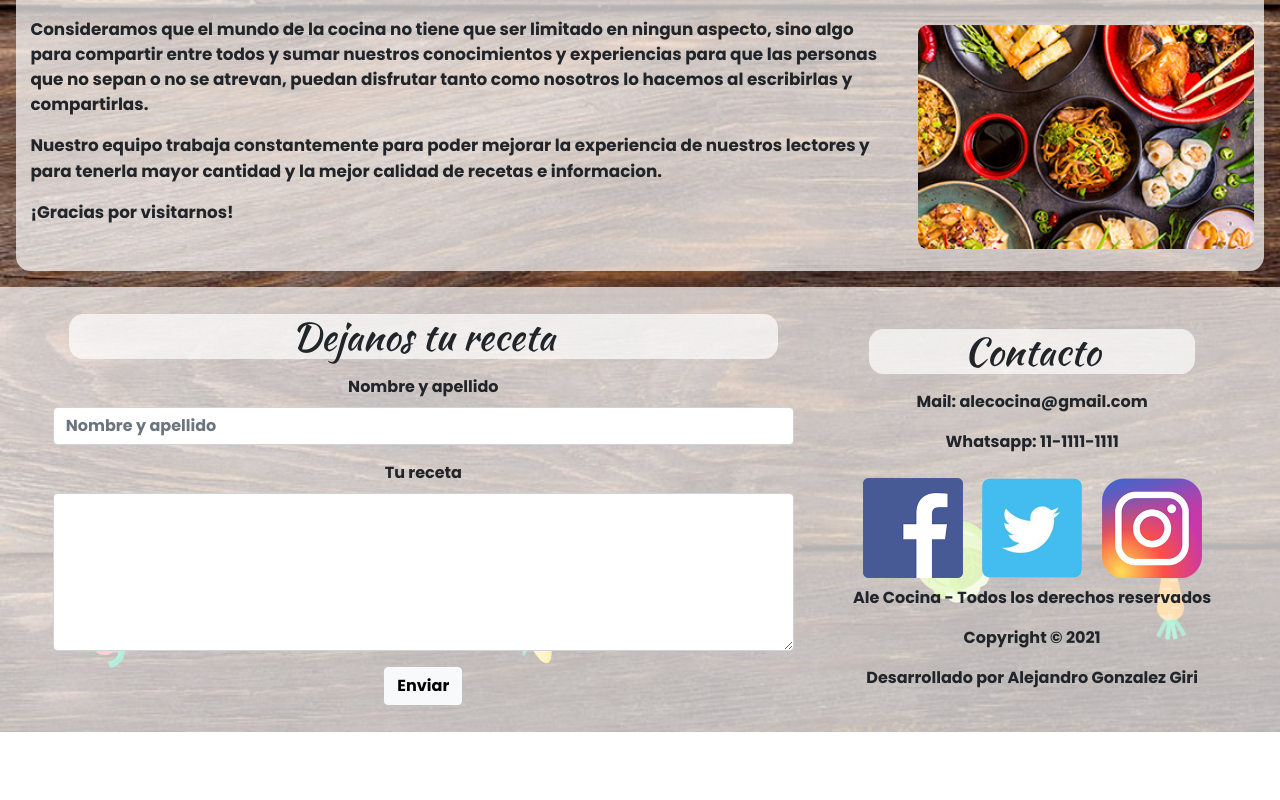
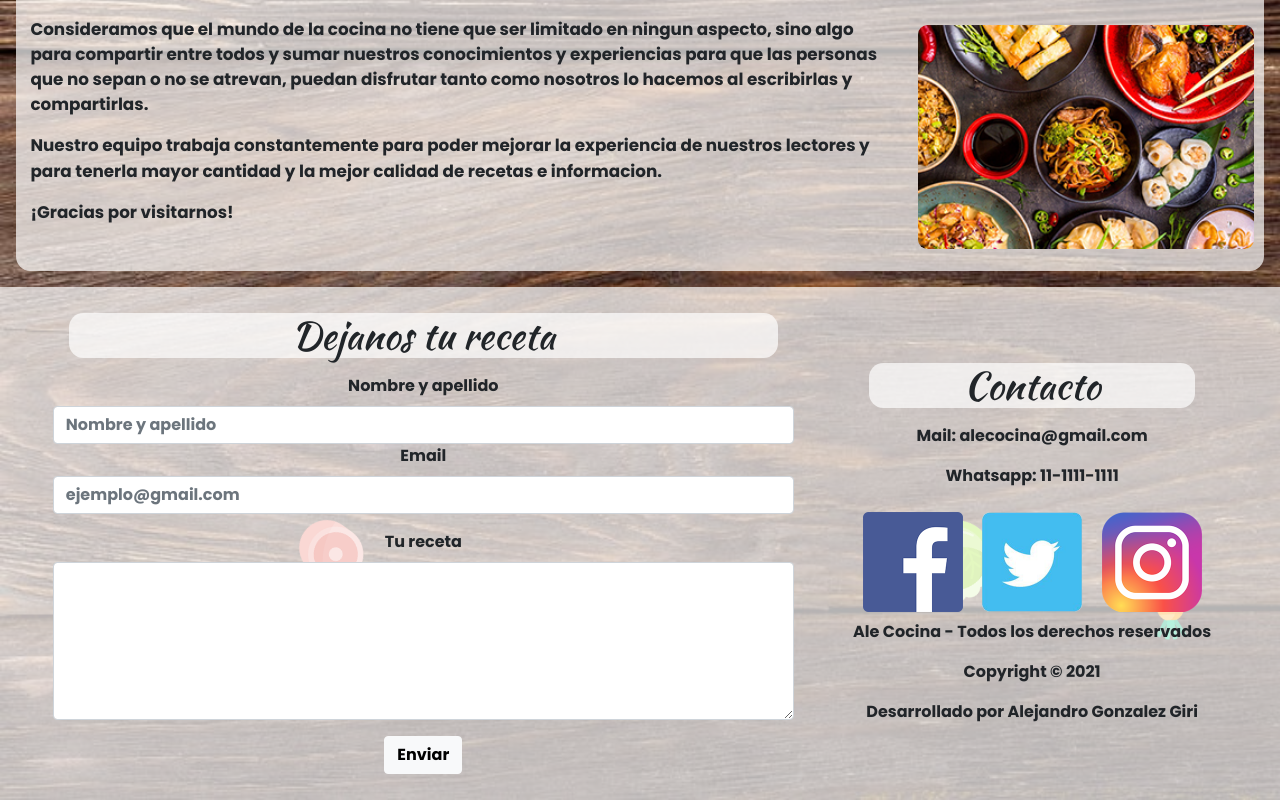
Before and after one commit to AleGiri/AleCocina, a website: page index.html in a window 1280 px wide. Shown: the part 1294-2094 px from the top of the page. Before the commit the page ends 2026 px from the top, so only its background shows below. Drawn offline with nearby package versions, Linux system fonts and the light colour scheme.

Commit message:
Formulario funcional

```diff
--- a/index.html
+++ b/index.html
@@ -185,16 +185,26 @@
         <img class="carrot" src="images/carrot.png" alt="Dibujo de una zanahoria">
       </section>
       <section id="formulario">
+        <form action="https://formspree.io/f/myyloyqp" method="POST" target="blank">
           <div class="mb-3">
             <h2 class="receta-input">Dejanos tu receta</h2>
             <label for="exampleFormControlInput1" class="form-label">Nombre y apellido</label>
             <input type="text" name="nombreApellido" class="form-control" id="exampleFormControlInput1"
-            placeholder="Nombre y apellido" />
+              placeholder="Nombre y apellido">
+            <label for="exampleFormControlInput1" class="form-label">Email</label>
+            <input type="email" name="_replyto" class="form-control" id="exampleFormControlInput1"
+              placeholder="ejemplo@gmail.com">
             <label for="exampleFormControlTextarea1" class="form-label mt-3">Tu receta</label>
-          <textarea class="form-control" id="exampleFormControlTextarea1" rows="6" cols="50"></textarea>
+            <textarea name="message" class="form-control" id="exampleFormControlTextarea1" rows="6"
+              cols="50"></textarea>
             <button type="submit" class="btn btn-light mt-3">Enviar</button>
           </div>
+        </form>
       </section>
+
+
+
+
       <section id="contacto">
         <div class="align-self-center">
           <h2 class="contacto-redes">Contacto</h2>
```
Lines whose indentation alone changed are shown as unchanged.
